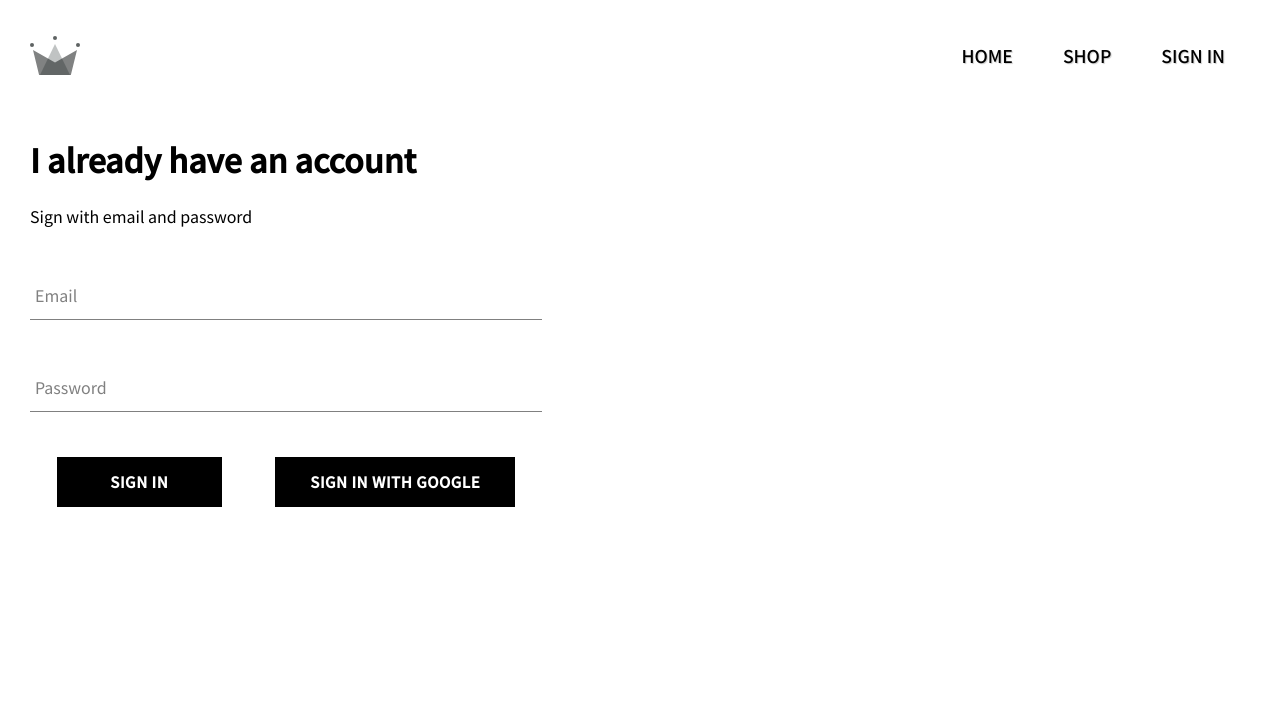
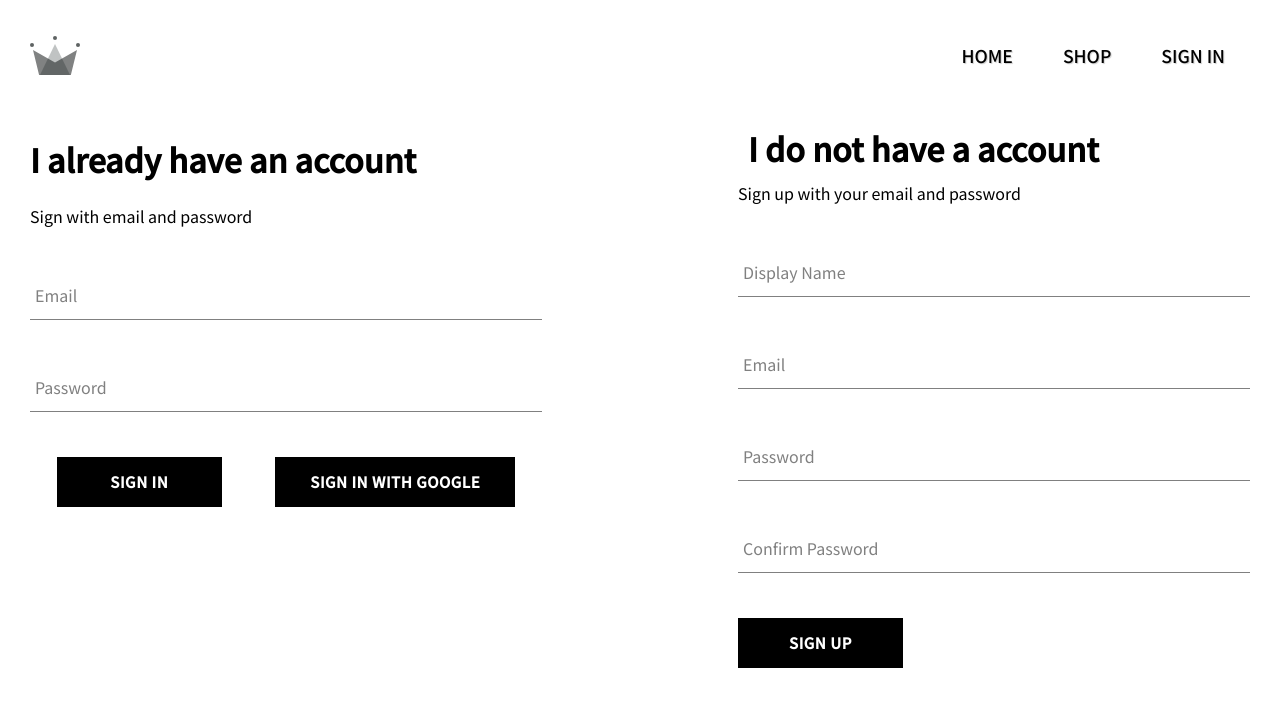
Before and after one commit to daim147/alibaba, a React (Create React App) app: page /signin in a window 1280 px wide. Shown: the top 706 px of the page. Built offline with nearby package versions, Linux system fonts and the light colour scheme; no server answers.

Commit message:
signin signup added

```diff
--- a/src/App.js
+++ b/src/App.js
@@ -5,17 +5,35 @@ import { Route, Switch } from "react-router-dom";
 import { Header } from "./component/Header/Header";
 import SignInSignUp from "./pages/sign-in-sign-up/Sign-in-Sign-up";
 import ShopPage from "./pages/ShopPage/ShopPage";
-import { auth } from "./firebase/firebase.util";
+import { auth, createUserProfileDocument } from "./firebase/firebase.util";
 
 function App() {
   const [currentUser, setCurrentUser] = useState(null);
 
   useEffect(() => {
-    const unSubscribe = auth.onAuthStateChanged((user) => setCurrentUser(user)); //
+    const unSubscribe = auth.onAuthStateChanged(async (user) => {
+      console.log(user, "fromm ");
+      if (!user) {
+        setCurrentUser(null);
+        return;
+      }
+
+      const userRef = await createUserProfileDocument(user);
+      userRef.onSnapshot((snap) => {
+        console.log(snap.data());
+        setCurrentUser({
+          id: snap.id,
+          ...snap.data(),
+        });
+      });
+    });
+
+    console.log(currentUser, "current uSEr");
+
     return () => {
       unSubscribe();
     };
-  }, [currentUser]);
+  }, []);
 
   return (
     <div className="App">
--- a/src/component/Sign-In/SignIn.jsx
+++ b/src/component/Sign-In/SignIn.jsx
@@ -2,14 +2,19 @@ import React, { useState } from "react";
 import "./SignIn.styles.scss";
 import { FormInput } from "../FormInput/formInput";
 import CustomButton from "../custom-button/CustomButton";
-import { signWithGoogle } from "../../firebase/firebase.util";
+import { auth, signWithGoogle } from "../../firebase/firebase.util";
 
 export const SignIn = () => {
   const [input, setInput] = useState("");
   const [password, setPassword] = useState("");
 
-  const submit = (e) => {
+  const submit = async (e) => {
     e.preventDefault();
+    try {
+      await auth.signInWithEmailAndPassword(input, password);
+    } catch (error) {
+      alert(error.message);
+    }
     setInput("");
     setPassword("");
   };
@@ -39,7 +44,7 @@ export const SignIn = () => {
 
         <div className="buttons">
           <CustomButton type="submit">Sign in </CustomButton>
-          <CustomButton onClick={signWithGoogle}>
+          <CustomButton onClick={() => signWithGoogle()}>
             Sign in with Google{" "}
           </CustomButton>
         </div>
--- /dev/null
+++ b/src/component/Sign-Out/SignOut.jsx
@@ -0,0 +1,78 @@
+import React, { useState } from "react";
+
+import { FormInput } from "../FormInput/formInput";
+import CustomButton from "../custom-button/CustomButton";
+import "./SignOut.scss";
+import { auth, createUserProfileDocument } from "../../firebase/firebase.util";
+
+const SignOut = () => {
+  const [displayName, setName] = useState("");
+  const [email, setEmail] = useState("");
+  const [password, setPasword] = useState("");
+  const [confirmPassword, setConfirmPassword] = useState("");
+
+  const submit = async (e) => {
+    e.preventDefault();
+
+    if (password !== confirmPassword) {
+      alert("Password Not Match");
+      return;
+    }
+
+    try {
+      const { user } = await auth.createUserWithEmailAndPassword(
+        email,
+        password
+      );
+      await createUserProfileDocument(user, { displayName });
+
+      setName("");
+      setEmail("");
+      setPasword("");
+      setConfirmPassword("");
+    } catch (error) {
+      alert(error.message);
+    }
+  };
+
+  return (
+    <div className="signout">
+      <h1 className="title">I do not have a account</h1>
+      <span>Sign up with your email and password </span>
+      <form onSubmit={submit}>
+        <FormInput
+          type="input"
+          required
+          label="Display Name"
+          value={displayName}
+          handleChange={(e) => setName(e.target.value)}
+        />
+        <FormInput
+          type="email"
+          required
+          label="Email"
+          value={email}
+          handleChange={(e) => setEmail(e.target.value)}
+        />
+        <FormInput
+          type="password"
+          required
+          label="Password"
+          value={password}
+          handleChange={(e) => setPasword(e.target.value)}
+        />
+        <FormInput
+          type="password"
+          required
+          label="Confirm Password"
+          value={confirmPassword}
+          handleChange={(e) => setConfirmPassword(e.target.value)}
+        />
+
+        <CustomButton type="submit">Sign Up</CustomButton>
+      </form>
+    </div>
+  );
+};
+
+export default SignOut;
--- /dev/null
+++ b/src/component/Sign-Out/SignOut.scss
@@ -0,0 +1,8 @@
+.signout {
+  width: 40vw;
+  display: flex;
+  flex-direction: column;
+  .title {
+    margin: 10px;
+  }
+}
--- a/src/firebase/firebase.util.js
+++ b/src/firebase/firebase.util.js
@@ -17,6 +17,31 @@ firebase.initializeApp(config);
 export const auth = firebase.auth();
 export const fireStore = firebase.firestore();
 
+export const createUserProfileDocument = async (user, addional) => {
+  const userRef = fireStore.doc(`users/${user.uid}`); //* create reference of the user uid
+
+  const snapShot = await userRef.get(); //* from referene check whether it exists in databade
+
+  // console.log(snapShot, "snapshot");
+  if (!snapShot.exists) {
+    const { displayName, email } = user;
+    const createdAt = new Date();
+
+    try {
+      await userRef.set({
+        displayName,
+        createdAt,
+        email,
+        ...addional,
+      });
+    } catch (error) {
+      console.log(error);
+    }
+  }
+
+  return userRef;
+};
+
 const provider = new firebase.auth.GoogleAuthProvider();
 provider.setCustomParameters({ promt: "select_acccount" });
 
--- a/src/index.js
+++ b/src/index.js
@@ -3,7 +3,6 @@ import ReactDOM from "react-dom";
 import { BrowserRouter as Router } from "react-router-dom";
 import "./index.css";
 import App from "./App";
-console.log("hyyy iam apppppppp");
 ReactDOM.render(
   <React.StrictMode>
     <Router>
--- a/src/pages/sign-in-sign-up/Sign-in-Sign-up.jsx
+++ b/src/pages/sign-in-sign-up/Sign-in-Sign-up.jsx
@@ -1,11 +1,13 @@
 import React from "react";
 import "./sign-in-sign-up.scss";
 import { SignIn } from "../../component/Sign-In/SignIn";
+import SignOut from "../../component/Sign-Out/SignOut";
 
 const SignInSignUp = () => {
   return (
-    <div>
+    <div className="signup">
       <SignIn />
+      <SignOut />
     </div>
   );
 };
--- a/src/pages/sign-in-sign-up/sign-in-sign-up.scss
+++ b/src/pages/sign-in-sign-up/sign-in-sign-up.scss
@@ -0,0 +1,4 @@
+.signup {
+  display: flex;
+  justify-content: space-between;
+}
```
